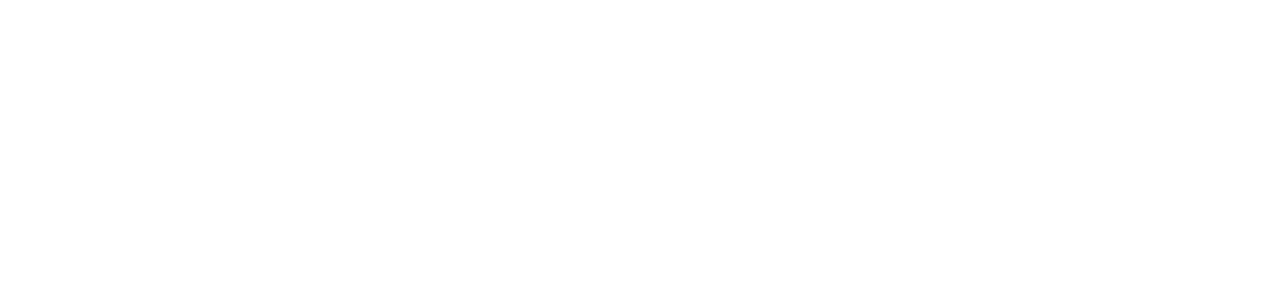
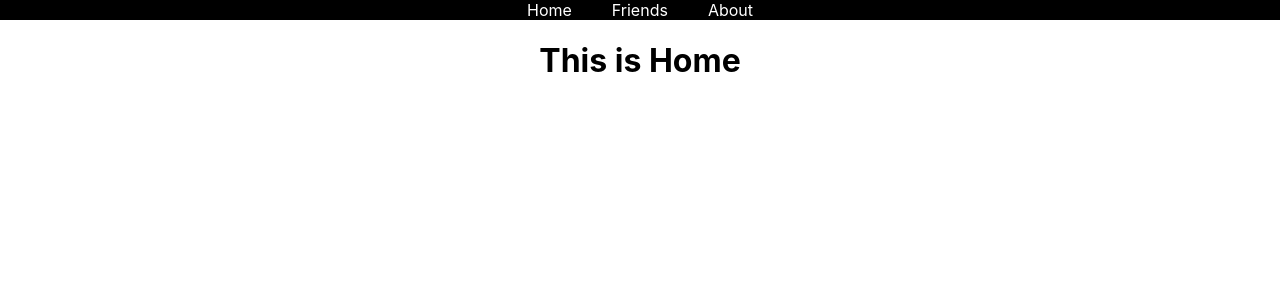
Before and after one commit to Momenuzzaman/react-router, a React (Create React App) app: page / in a window 1280 px wide. Before the commit this address had no page. Shown: the top 300 px of the page. Built offline with nearby package versions, Linux system fonts and the light colour scheme.

Commit message:
component add router

```diff
--- a/src/App.js
+++ b/src/App.js
@@ -1,12 +1,20 @@
 import { Route, Routes } from 'react-router-dom';
 import './App.css';
+import About from './Components/About/About';
 import Friends from './Components/Friends/Friends';
+import Header from './Components/Header/Header';
+import Home from './Components/Home/Home';
+import PageNotFound from './Components/PageNotFound/PageNotFound';
 
 function App() {
   return (
     <div className="App">
+      <Header/>
       <Routes>
+        <Route path="/" element={<Home/>}/>
         <Route path="/friends" element={<Friends/>}/>
+        <Route path="/about" element={<About/>}/>
+        <Route path="*" element={<PageNotFound/>}/>
       </Routes>
     </div>
   );
--- /dev/null
+++ b/src/Components/Header/Header.css
@@ -0,0 +1,8 @@
+.header nav{
+   background-color: black;
+}
+.nav-link{
+    text-decoration: none;
+    color: white;
+    margin: 20px
+}
--- /dev/null
+++ b/src/Components/Header/Header.js
@@ -0,0 +1,15 @@
+import { Link } from "react-router-dom";
+import './Header.css';
+const Header = () => {
+    return (
+        <div className="header">
+            <nav >
+                <Link className="nav-link" to='/'>Home</Link>
+                <Link  className="nav-link" to='/friends'>Friends</Link>
+                <Link className="nav-link" to='/about'>About</Link>
+            </nav>
+        </div>
+    );
+};
+
+export default Header;
```
